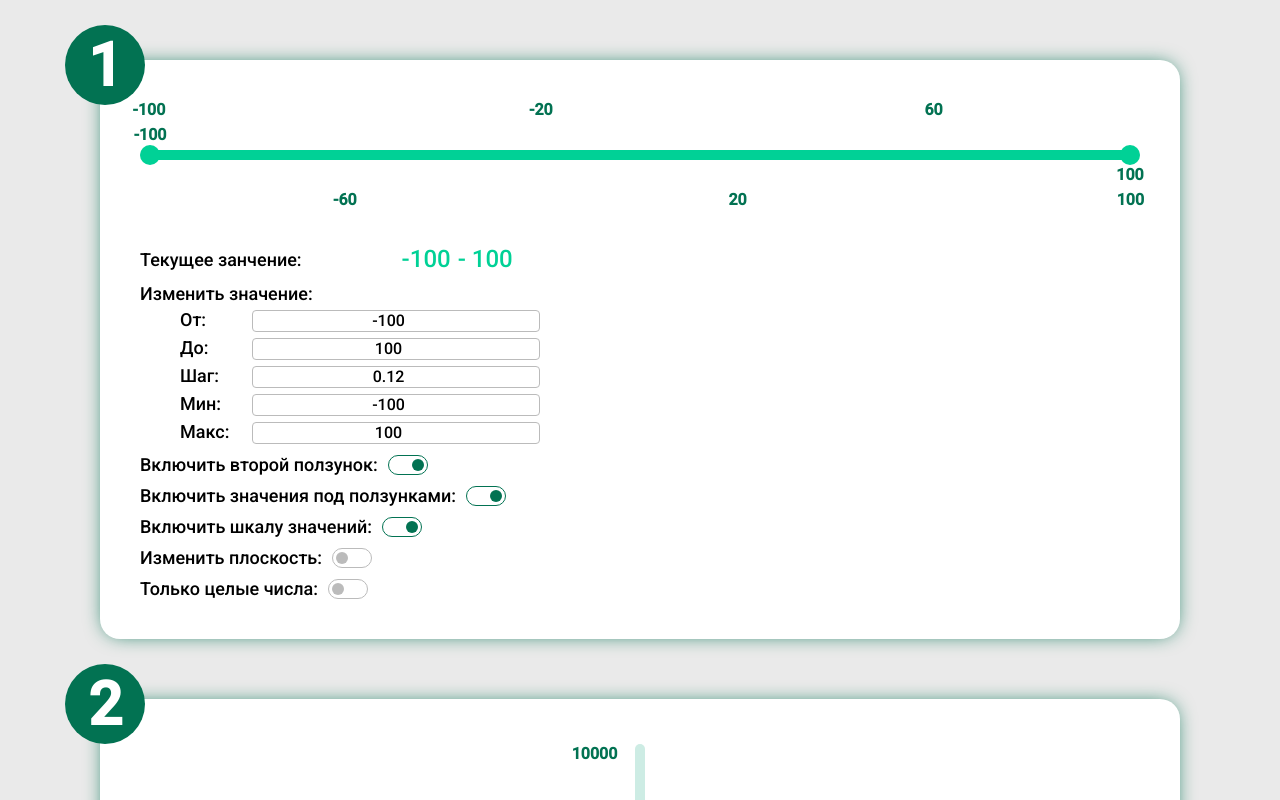
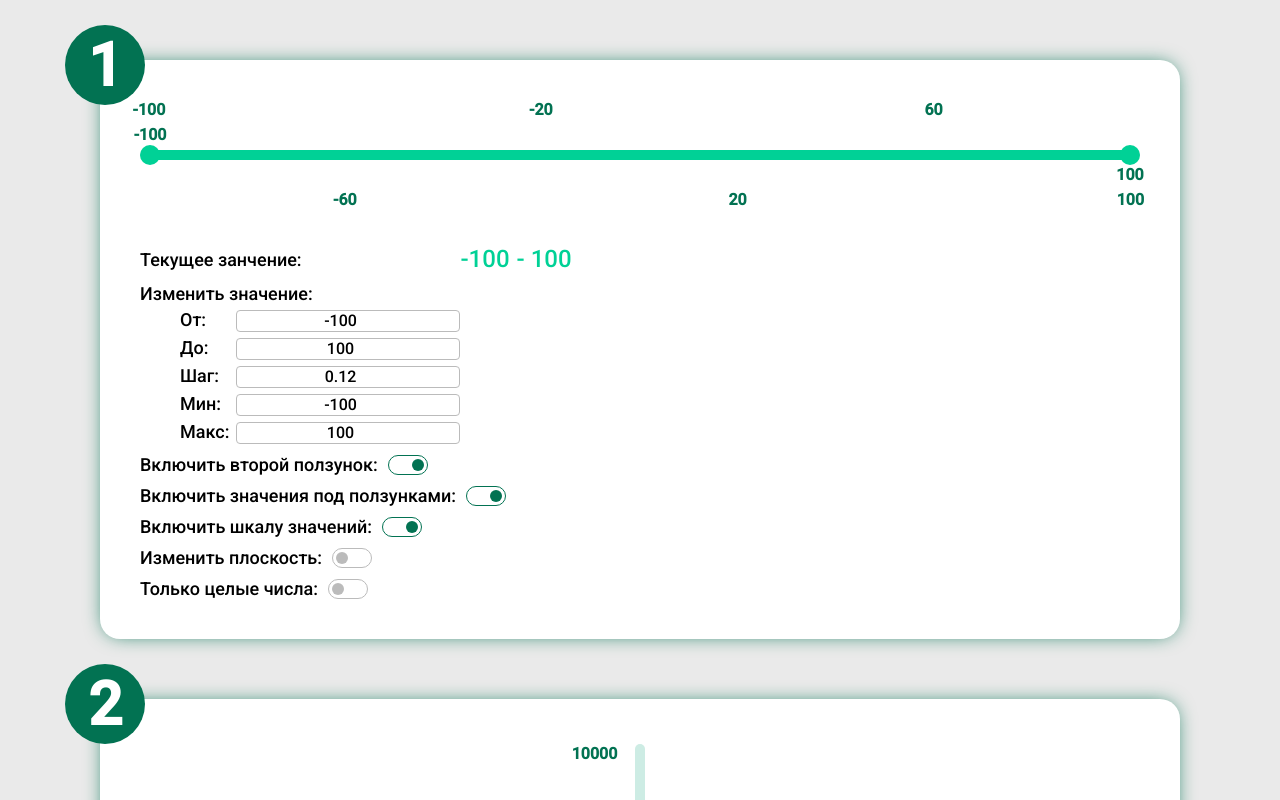
Before and after one commit to MadGoby/Task-4, a website built with webpack: page src/demo-page/index.html in a window 1280 px wide. Shown: the top 800 px of the page. Built offline with nearby package versions, Linux system fonts and the light colour scheme.

Commit message:
Css fixes

```diff
--- a/src/demo-page/index.scss
+++ b/src/demo-page/index.scss
@@ -32,9 +32,10 @@ body {
 }
 
 .slider-wrapper {
-  background-color: white;
   width: 90%;
   min-height: 185px;
+  min-width: 320px;
+  background-color: white;
   box-sizing: border-box;
   padding: 40px 40px;
   position: relative;
--- a/src/plugin/slider.scss
+++ b/src/plugin/slider.scss
@@ -146,7 +146,7 @@
   }
 
   &__input-wrapper {
-    width: 40%;
+    max-width: 320px;
     padding-left: 40px;
   }
 
@@ -172,10 +172,13 @@
 
   &__outputs {
     display: flex;
-    column-gap: 100px;
+    column-gap: 10px;
+    flex-wrap: wrap;
   }
 
   &__outputs-wrapper {
+    max-width: 260px;
+    justify-content: end;
     display: flex;
     flex-grow: 2;
     column-gap: 7px;
@@ -219,6 +222,7 @@
 
   &__toggle-border {
     display: flex;
+    flex-shrink: 0;
     height: 20px;
     width: 40px;
     border-radius: 10px;
```
